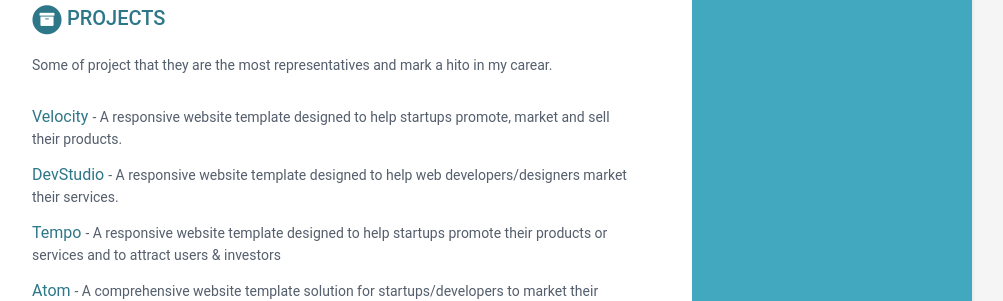
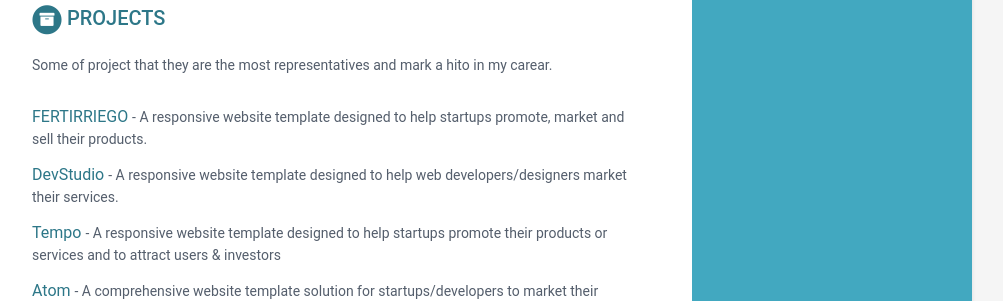
Before and after one commit to elcordova/caring-europa-fe48a, a Jekyll site: the page built from index.html, in a window 1280 px wide. Shown: the part 1164-1465 px from the top of the page, without its empty margins (168-1171 px from the left). Built offline with Jekyll 4.4.1, drawn with Linux system fonts in a browser that asks for light colours.

Commit message:
data.yml: changed

```diff
--- a/_data/data.yml
+++ b/_data/data.yml
@@ -87,7 +87,7 @@ projects:
   intro: >
     Some of project that they are the most representatives and  mark a hito in my carear.
   assignments:
-    - title: Velocity
+    - title: FERTIRRIEGO
       link: '#hook'
       tagline: >-
         A responsive website template designed to help startups promote, market
```
